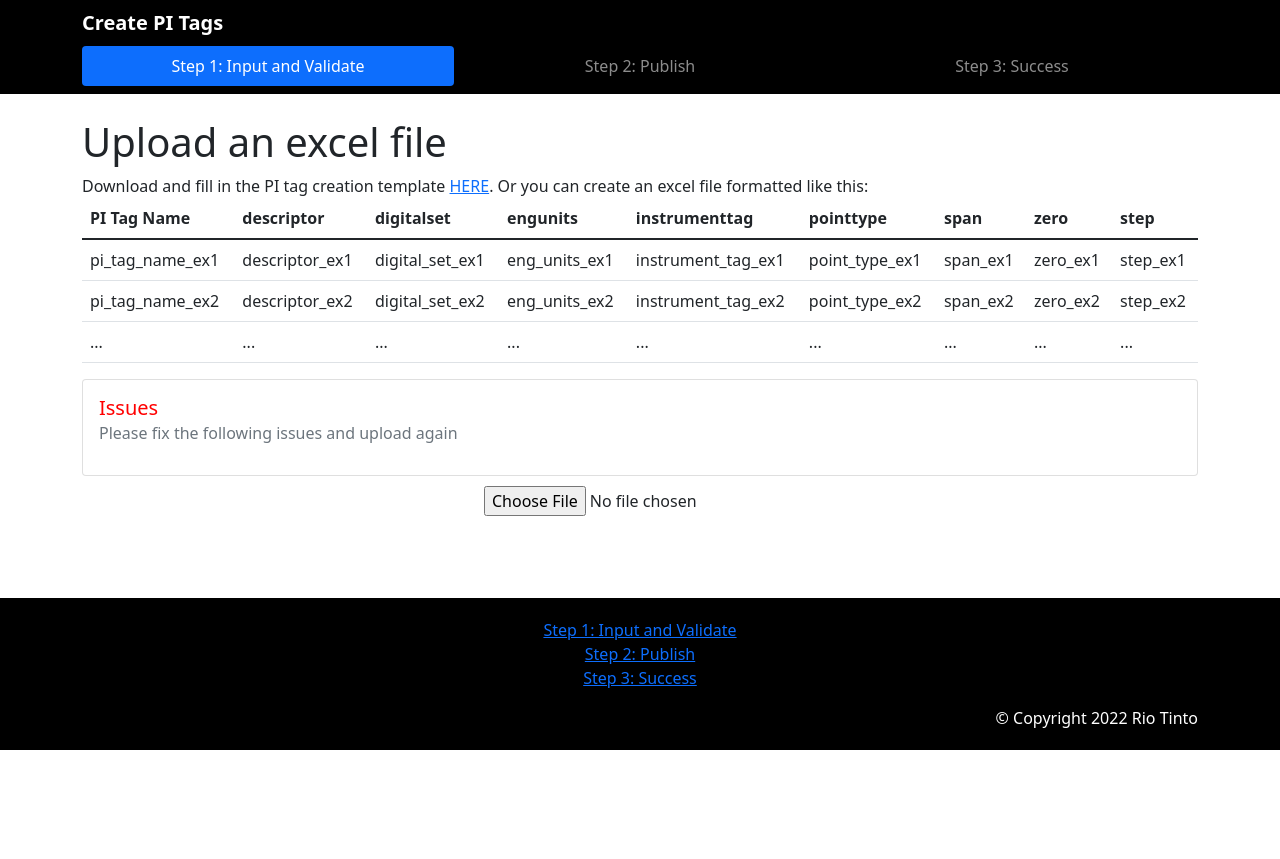
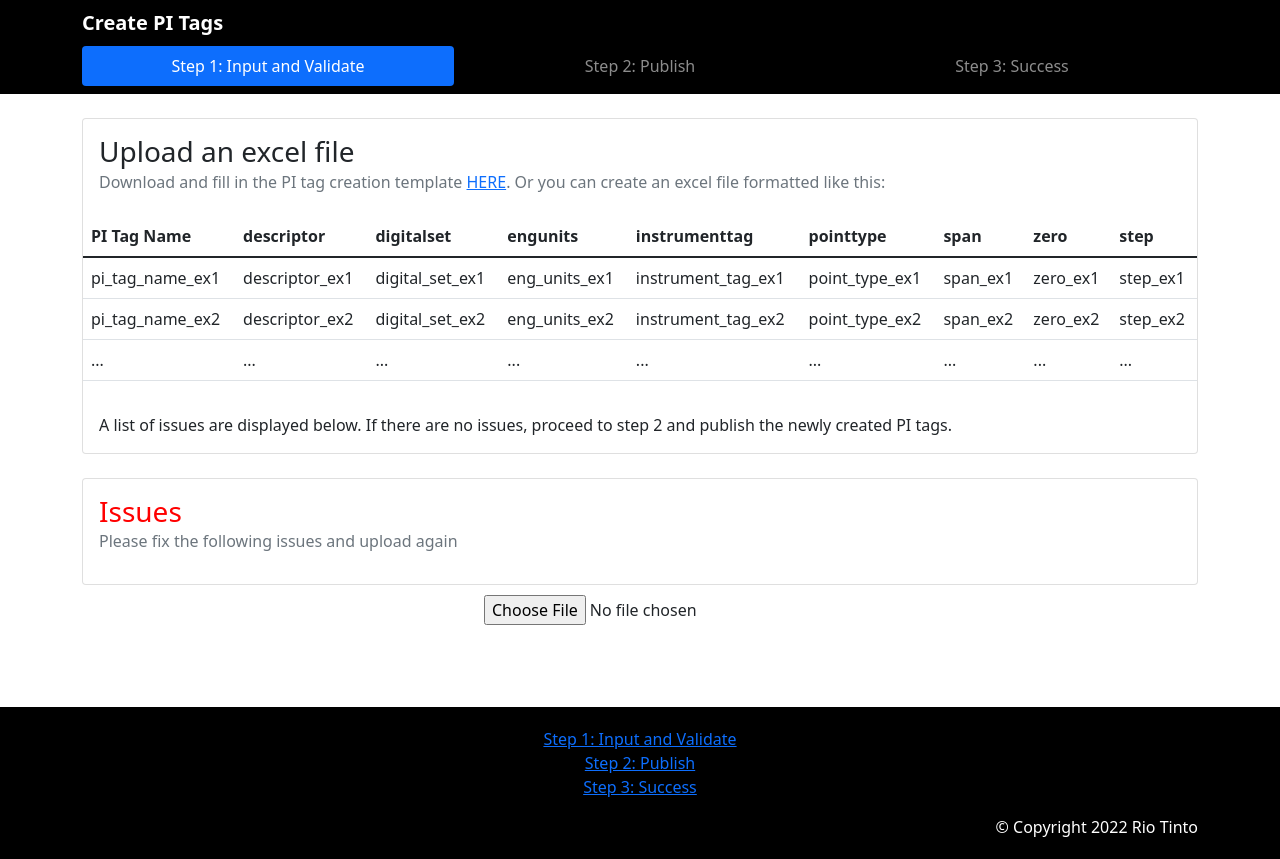
Before and after one commit to xingl213/pi_tag_creation, a React (Create React App) app: page /step1 in a window 1280 px wide. Before the commit the page ends 800 px from the top, so only its background shows below. Built offline with nearby package versions, Linux system fonts and the light colour scheme.

Commit message:
slightly improved step 1 UI

```diff
--- a/src/components/Step1.js
+++ b/src/components/Step1.js
@@ -46,10 +46,22 @@ function Step1(props) {
 
   return (
     <div className="container">
+
     	<br/>
-    	<h1>Upload an excel file</h1>
+
+			<div>
+			  <Card>
+			    <CardBody>
+			      <CardTitle tag="h3">
+			        Upload an excel file
+			      </CardTitle>
+			      <CardSubtitle
+			        className="mb-2 text-muted"
+			        tag="h6"
+			      >
 			        Download and fill in the PI tag creation template <a href={csv_template} download>HERE</a>. Or you can create an excel file formatted like this:
-
+			      </CardSubtitle>
+			    </CardBody>
 		      <Table
 		      >
 		        <thead>
@@ -119,10 +131,19 @@ function Step1(props) {
 		          </tr>
 		        </tbody>
 		      </Table>
+			    <CardBody>
+			      <CardText>
+			        A list of issues are displayed below. If there are no issues, proceed to step 2 and publish the newly created PI tags.
+			      </CardText>
+			    </CardBody>
+			  </Card>
+			</div>
+
+			<br/>
 
       <Card>
         <CardBody>
-          <CardTitle tag="h5" style={{ color: "red" }}>Issues</CardTitle>
+          <CardTitle tag="h3" style={{ color: "red" }}>Issues</CardTitle>
           <CardSubtitle className="mb-2 text-muted" tag="h6">Please fix the following issues and upload again</CardSubtitle>
           <CardText>
           	<ul style={{ color: "blue" }}>
--- a/src/components/Validation.js
+++ b/src/components/Validation.js
@@ -1,4 +1,4 @@
-function Validate(parsedData) {
+function Validate(parsedData) { // parsedData is an array of objects. Each object represents a row
 
   const issues = [];
   var issueMsg;
```
Lines whose indentation alone changed are shown as unchanged.
